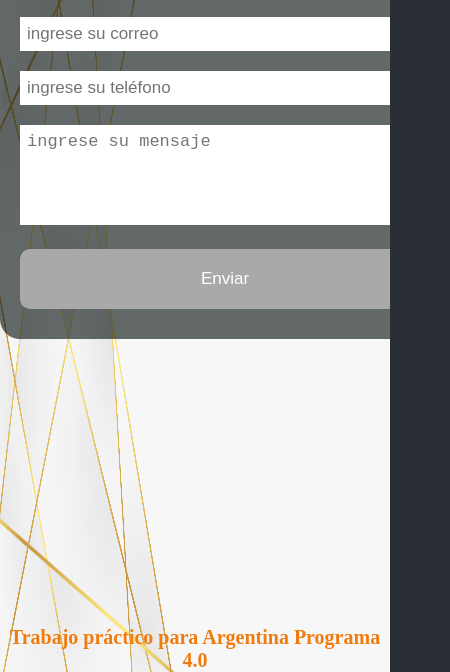
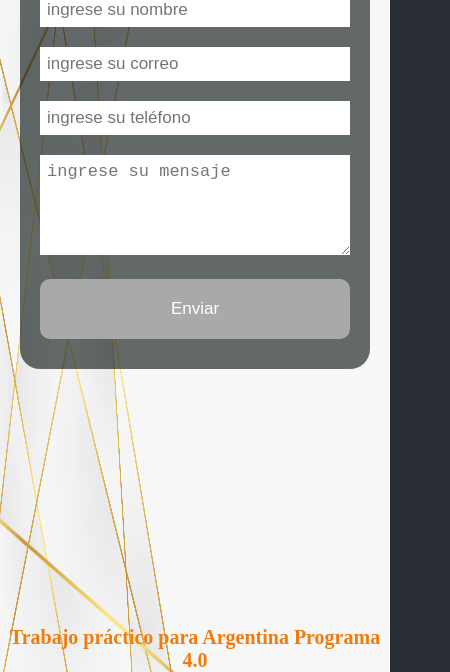
Before and after one commit to luisjesusbustos/cv.github.io, a plain HTML site: page contacto.html in a window 390 px wide. Shown: the part 172-844 px from the top of the page, 450 px wide, since content can reach past the window. Drawn offline with Linux system fonts and the light colour scheme.

Commit message:
modificación item contacto @media 576px

```diff
--- a/estilos.css
+++ b/estilos.css
@@ -349,7 +349,7 @@ img {
       article {
         text-align: justify;
         font-size: 20px;
-        margin-right: 60px;
+        margin-right: 10px;
         font-family: 'Times New Roman', Times, serif;
         line-height: 30px;
       }
@@ -360,6 +360,16 @@ img {
         font-size: 30px;
         font-family:Georgia, 'Times New Roman', Times, serif  ;
       }
+/*contacto*/
+form {
+  width: 350px;
+  margin: auto;
+  background: rgba(0, 10, 10, 0.6);
+  padding: 10px 20px;
+  box-sizing: border-box;
+  border-radius: 20px;
+  margin-top: 30px;
+}
 
 
 }
```
